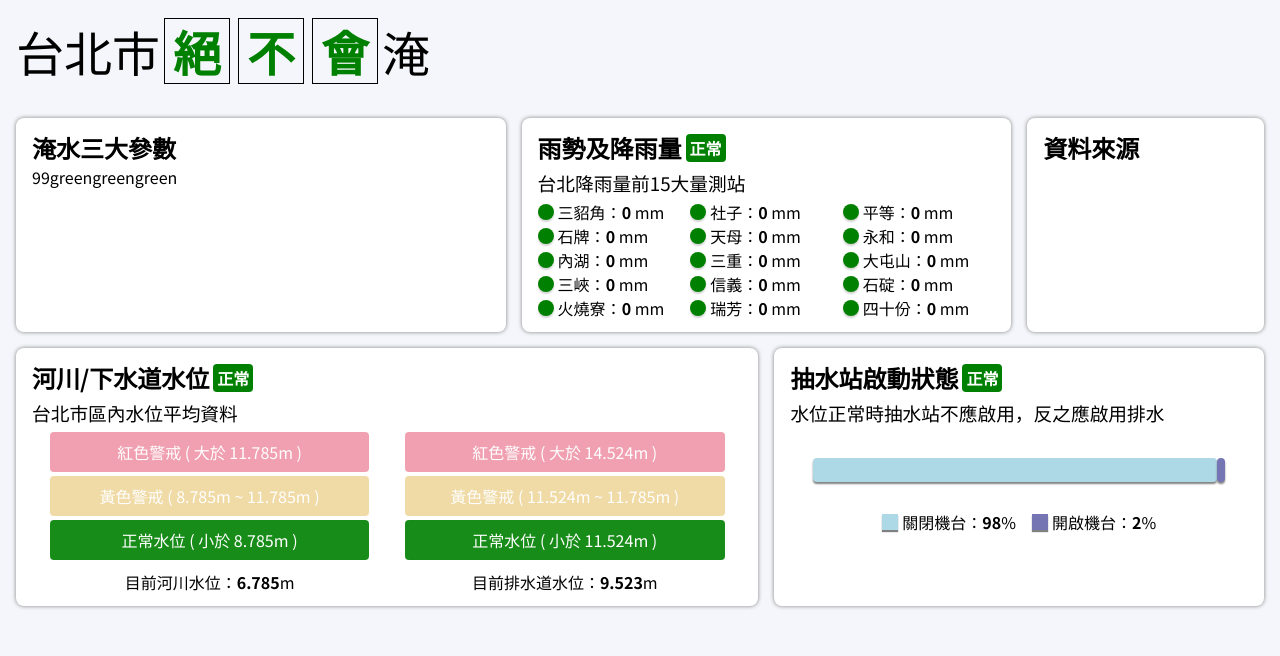
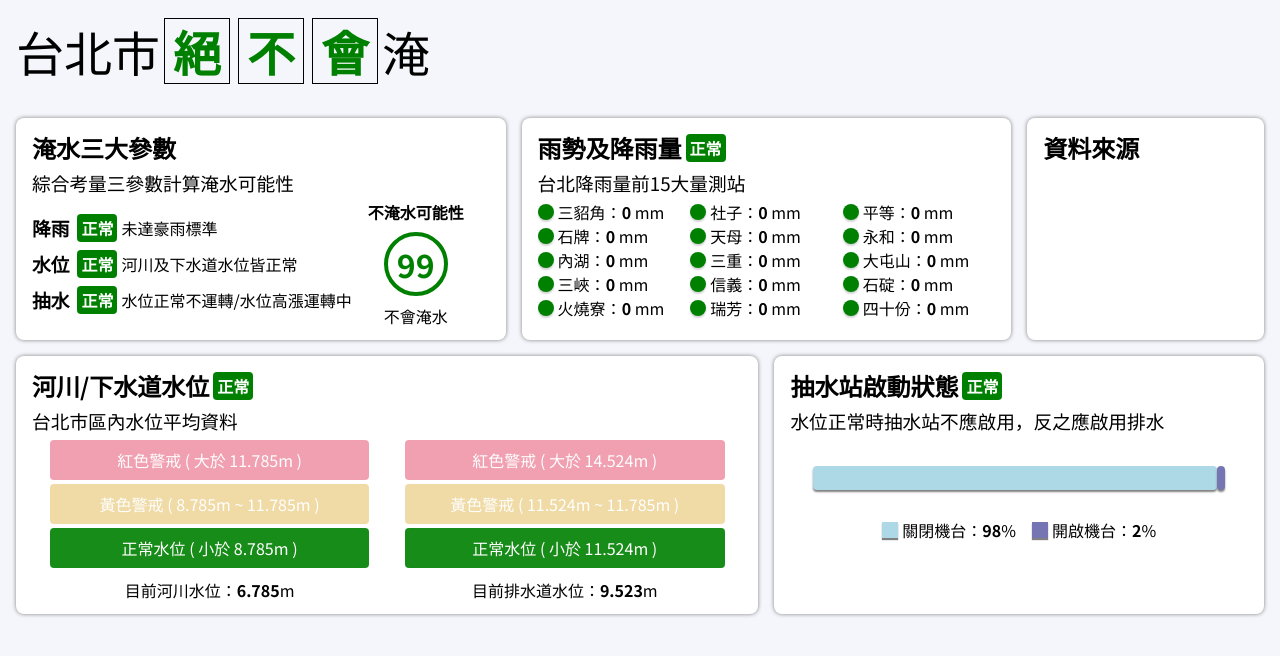
Before and after one commit to igorho2000/flooding-dashboard, a React (Create React App) app: page / in a window 1280 px wide. Shown: the top 656 px of the page. Built offline with nearby package versions, Linux system fonts and the light colour scheme.

Commit message:
Finished Summary Block

```diff
--- a/src/App.css
+++ b/src/App.css
@@ -164,3 +164,33 @@
 .pump-legend-item:last-child div {
   background-color: rgb(117, 117, 179);
 }
+.summary {
+  display: flex;
+  align-items: center;
+}
+.summary-info {
+  display: flex;
+  margin: 0.5rem 0;
+  min-width: 80%;
+}
+.summary-info h3 {
+  margin-right: 0.5rem;
+}
+.summary-score {
+  display: flex;
+  flex-direction: column;
+  align-items: center;
+  justify-content: center;
+  margin-left: 1rem;
+}
+.summary-score div {
+  border-radius: 50%;
+  border: black solid 4px;
+  font-size: 2rem;
+  width: 3.5rem;
+  height: 3.5rem;
+  justify-content: center;
+  align-items: center;
+  display: flex;
+  margin: 0.5rem 0;
+}
--- a/src/Blocks/Summary.js
+++ b/src/Blocks/Summary.js
@@ -1,4 +1,5 @@
 import React from "react";
+import Signal from "../Utilities/Signal";
 
 export default function Summary({ status }) {
   function codeToScore(value) {
@@ -22,16 +23,80 @@ export default function Summary({ status }) {
     );
   }
 
+  const rainMessage = {
+    green: "未達豪雨標準",
+    gold: "雨量達豪雨標準",
+    orange: "雨量達大豪雨標準",
+    red: "雨量達超大豪雨標準",
+  };
+  const waterLevelMessage = {
+    green: "河川及下水道水位皆正常",
+    gold: "河川或下水道其一達黃色警戒",
+    orange: "河川或下水道其一達紅色警戒",
+    red: "河川或下水道都達到紅色警戒",
+  };
+  const pumpsMessage = {
+    green: "水位正常不運轉/水位高漲運轉中",
+    gold: "多組機械失常",
+  };
+  const colorMessage = {
+    green: "不會淹水",
+    gold: "低機率淹水",
+    orange: "中機率淹水",
+    red: "極可能淹水",
+  };
+
+  function totalColor(status) {
+    if (
+      status.rain === null ||
+      status.waterLevel === null ||
+      status.pumps === null
+    ) {
+      return "gray";
+    } else if (totalScore(status) > 90) {
+      return "green";
+    } else if (totalScore(status) > 80) {
+      return "gold";
+    } else if (totalScore(status) > 65) {
+      return "orange";
+    } else if (totalScore(status) > 50) {
+      return "red";
+    }
+  }
+
   return (
     <div>
-      {status.rain === null ||
-      status.waterLevel === null ||
-      status.pumps === null
-        ? "？"
-        : totalScore(status)}
-      {status.rain}
-      {status.waterLevel}
-      {status.pumps}
+      <h3 className="subtitle">綜合考量三參數計算淹水可能性</h3>
+      <div className="summary">
+        <div>
+          <div className="summary-info">
+            <h3>降雨</h3>
+            <Signal color={status.rain}>{rainMessage[status.rain]}</Signal>
+          </div>
+          <div className="summary-info">
+            <h3>水位</h3>
+            <Signal color={status.waterLevel}>
+              {waterLevelMessage[status.waterLevel]}
+            </Signal>
+          </div>
+          <div className="summary-info">
+            <h3>抽水</h3>
+            <Signal color={status.pumps}>{pumpsMessage[status.pumps]}</Signal>
+          </div>
+        </div>
+        <div className="summary-score">
+          <h4>不淹水可能性</h4>
+          <div
+            style={{
+              color: totalColor(status),
+              borderColor: totalColor(status),
+            }}
+          >
+            <h4>{totalScore(status)}</h4>
+          </div>
+          <p>{colorMessage[totalColor(status)]}</p>
+        </div>
+      </div>
     </div>
   );
 }
```
